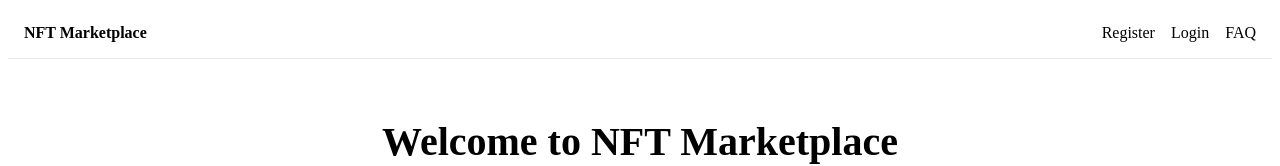
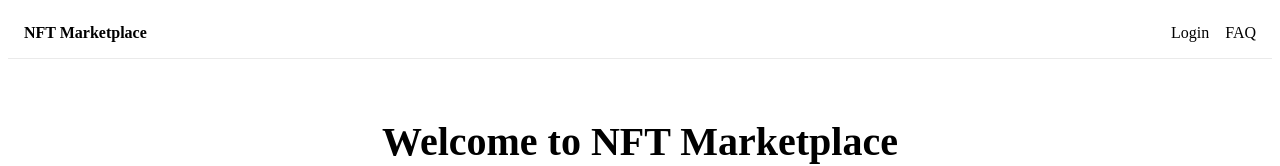
Before and after one commit to BILL-ON/blockchain, a React (Vite) app in the folder frontend/: page / in a window 1280 px wide. Shown: the top 166 px of the page. Built offline with nearby package versions, Linux system fonts and the light colour scheme.

Commit message:
[DELETE]: REgister

```diff
--- a/frontend/src/App.jsx
+++ b/frontend/src/App.jsx
@@ -7,7 +7,6 @@ import Myassets from './pages/Myassets/Myassets';
 import NFTDetails from './pages/NFTDetails';
 import CreateRWA from './pages/CreateRWA';
 import Login from './components/Login';
-import Register from './components/Register';
 import Dashboard from './pages/Marketplace/Dashboard';
 import Faq from './pages/Faq'
 import Footer from './components/Footer';
@@ -29,7 +28,6 @@ function App() {
             <Route path="/myassets" element={<Myassets />} />
             <Route path="/nft/:id" element={<NFTDetails />} />
             <Route path="/login" element={<Login />} />
-            <Route path="/register" element={<Register />} />
             <Route path="/createRWA" element={<CreateRWA />} />
             <Route path="/Dashboard" element={<Dashboard />} />
             <Route path="/Faq" element={<Faq />} />
--- a/frontend/src/components/Navbar.jsx
+++ b/frontend/src/components/Navbar.jsx
@@ -42,9 +42,6 @@ function Navbar() {
         {!isAuthenticated ? (
           // Links for non-authenticated users
           <>
-            <Link to="/register" style={{ textDecoration: 'none', color: 'black' }}>
-              Register
-            </Link>
             <Link to="/login" style={{ textDecoration: 'none', color: 'black' }}>
               Login
             </Link>
--- a/frontend/src/pages/Home.jsx
+++ b/frontend/src/pages/Home.jsx
@@ -39,7 +39,7 @@ export default function Home() {
         }}>
           Explore
         </button>
-        <button onClick={() => {navigate('/register')}}  style={{
+        <button onClick={() => {navigate('/Faq')}}  style={{
           padding: '0.5rem 1rem',
           backgroundColor: '#fff',
           color: '#000',
```
